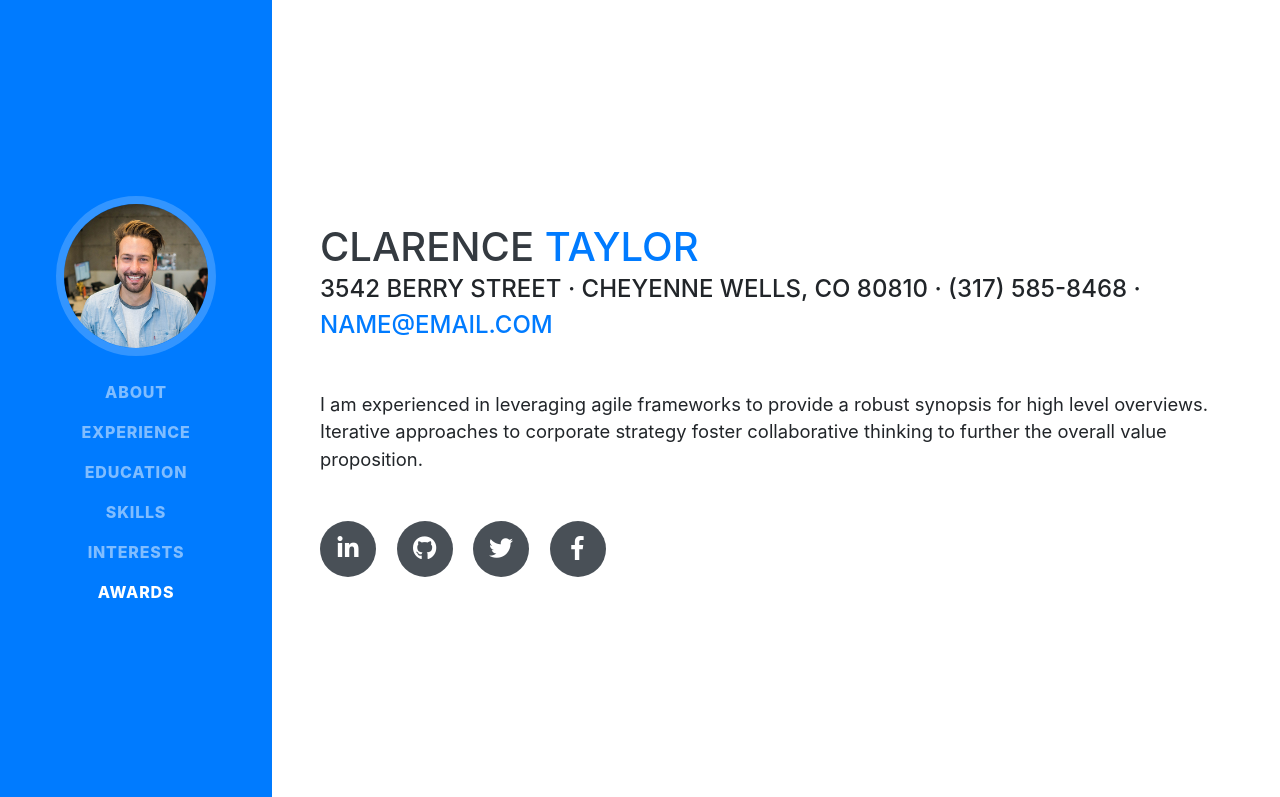
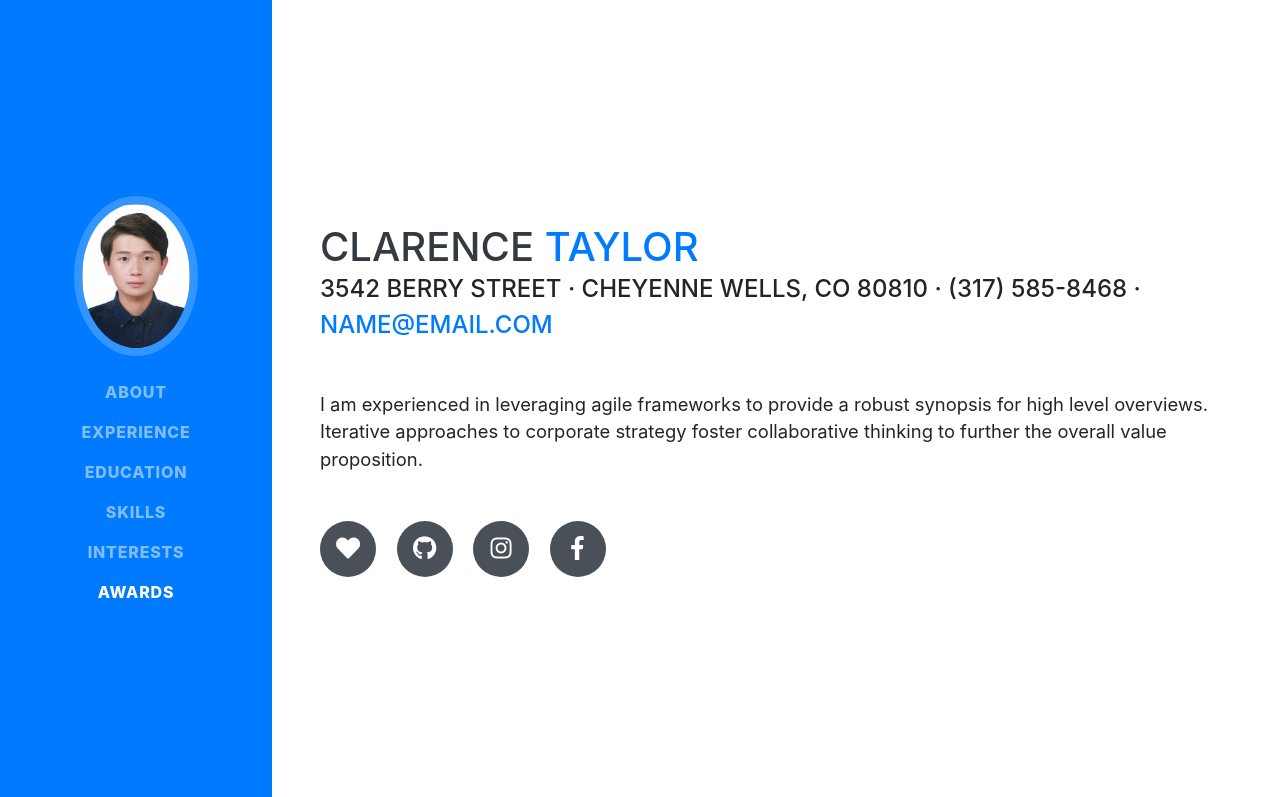
Before and after one commit to jtha93/jtha93.github.io, a website with bundled scripts: page index.html in a window 1280 px wide. Shown: the top 797 px of the page. Built offline with nearby package versions, Linux system fonts and the light colour scheme; a web font is replaced by a local one.

Commit message:
third commit

```diff
--- a/index.html
+++ b/index.html
@@ -27,9 +27,9 @@
 
   <nav class="navbar navbar-expand-lg navbar-dark bg-primary fixed-top" id="sideNav">
     <a class="navbar-brand js-scroll-trigger" href="#page-top">
-      <span class="d-block d-lg-none">Clarence Taylor</span>
+      <span class="d-block d-lg-none">Jongtak Ha</span>
       <span class="d-none d-lg-block">
-        <img class="img-fluid img-profile rounded-circle mx-auto mb-2" src="img/profile.jpg" alt="">
+        <img class="img-fluid img-profile rounded-circle mx-auto mb-2" src="img/resume.jpg" alt="">
       </span>
     </a>
     <button class="navbar-toggler" type="button" data-toggle="collapse" data-target="#navbarSupportedContent" aria-controls="navbarSupportedContent" aria-expanded="false" aria-label="Toggle navigation">
@@ -72,13 +72,13 @@
         <p class="lead mb-5">I am experienced in leveraging agile frameworks to provide a robust synopsis for high level overviews. Iterative approaches to corporate strategy foster collaborative thinking to further the overall value proposition.</p>
         <div class="social-icons">
           <a href="#">
-            <i class="fab fa-linkedin-in"></i>
+            <i class="fas fa-heart"></i>
           </a>
           <a href="#">
             <i class="fab fa-github"></i>
           </a>
           <a href="#">
-            <i class="fab fa-twitter"></i>
+            <i class="fab fa-instagram"></i>
           </a>
           <a href="#">
             <i class="fab fa-facebook-f"></i>
```
Also changed, not shown: img/resume.jpg (added).
